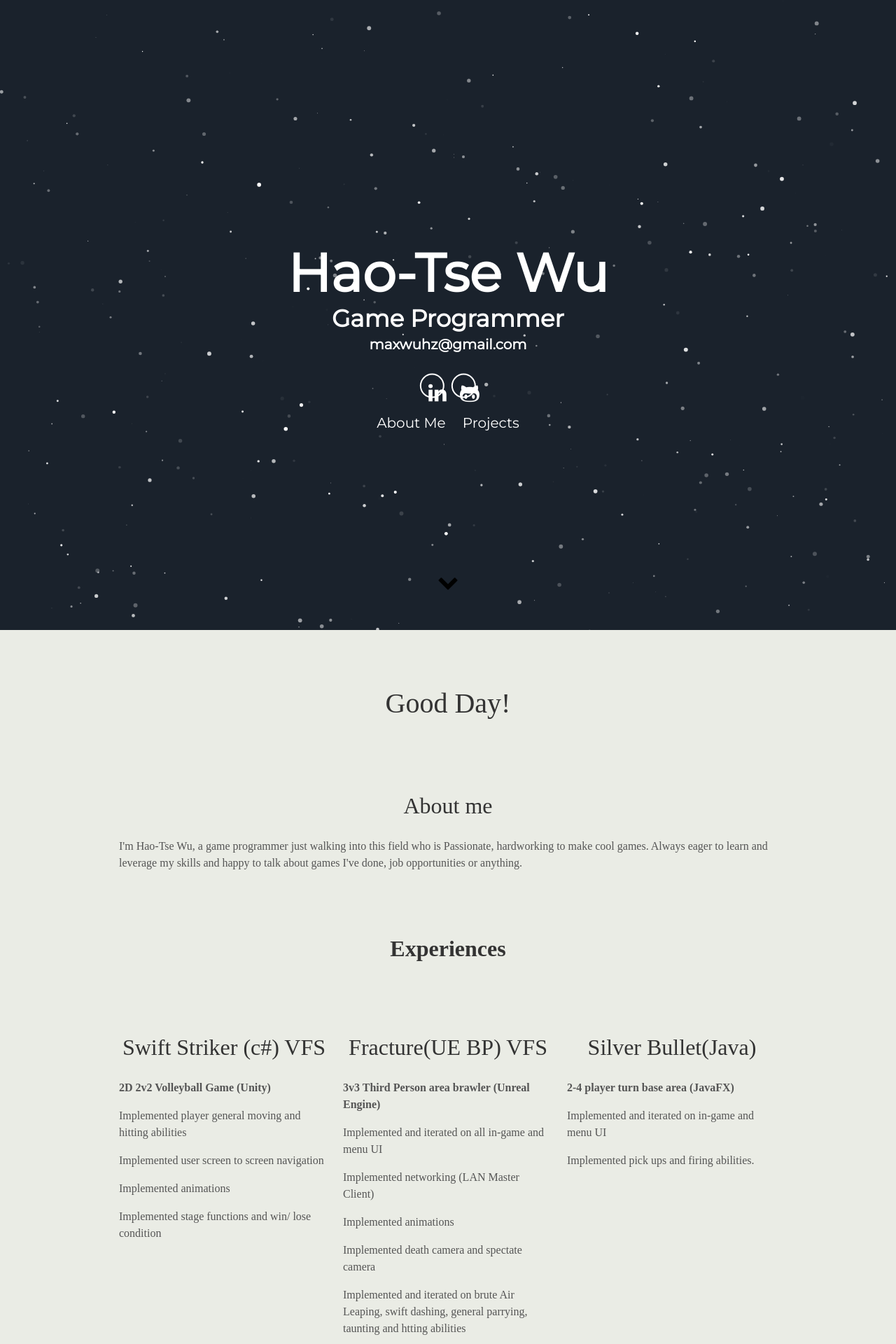
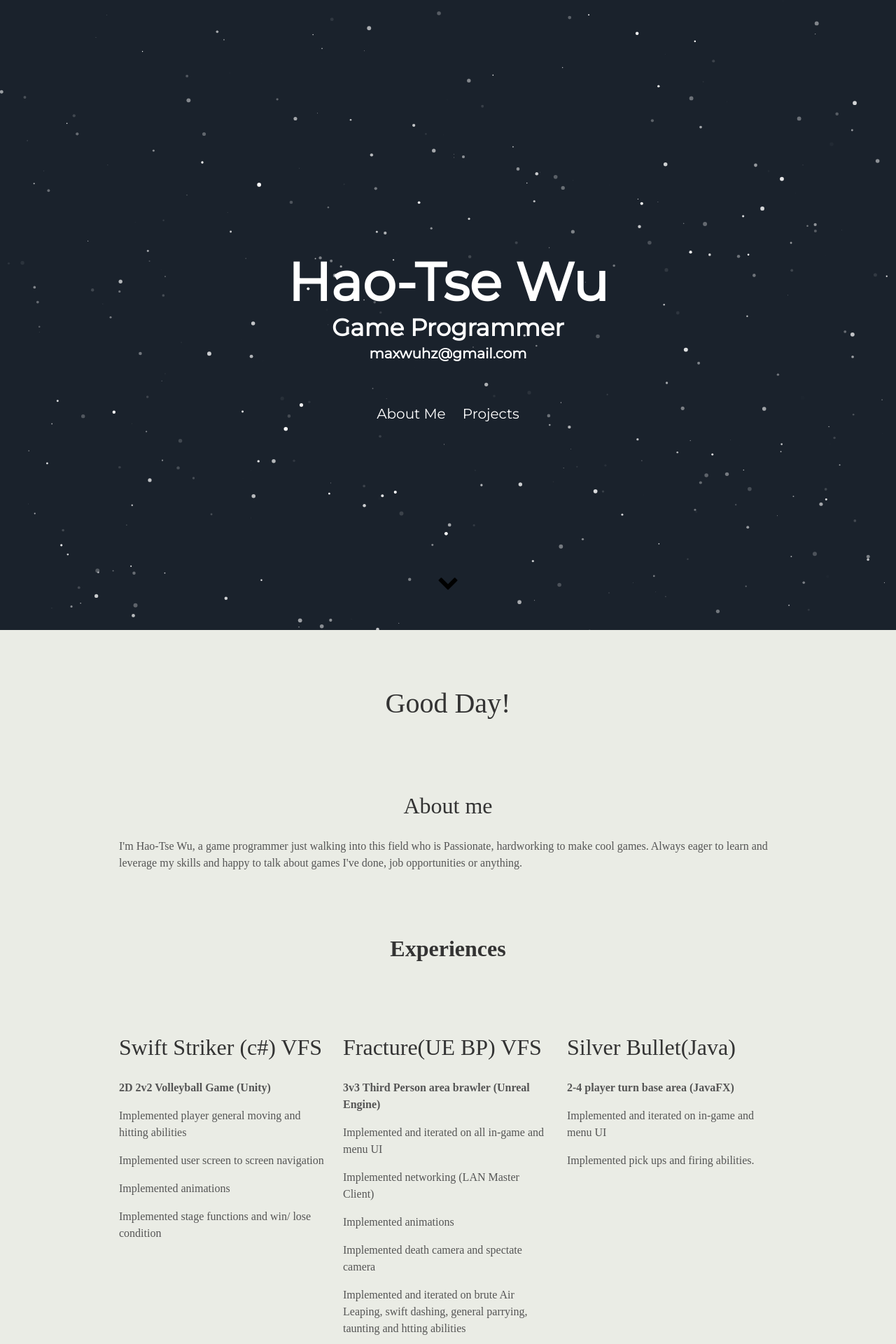
Before and after one commit to Maxroo/Maxroo.github.io, a Jekyll site: the page built from aboutMe.html, in a window 1280 px wide. Shown: the top 1920 px of the page at 70% size. Built offline with Jekyll 4.4.1, drawn with Linux system fonts in a browser that asks for light colours; some web fonts are replaced.

Commit message:
test new icon

```diff
--- a/_includes/aboutMe.html
+++ b/_includes/aboutMe.html
@@ -15,7 +15,7 @@
 </div>
 <div class="user">
   <div class="tech">
-    <h2>Swift Striker (c#) VFS </h2>
+    <h2 style="text-align: left">Swift Striker (c#) VFS </h2>
     <p class="content" style="font-weight: bold">2D 2v2 Volleyball Game (Unity)</p>
     <p class="content">Implemented player general moving and hitting abilities</p>
     <p class="content">Implemented user screen to screen navigation</p>
@@ -23,7 +23,7 @@
     <p class="content">Implemented stage functions and win/ lose condition</p>
   </div>
   <div class="tech">
-    <h2>Fracture(UE BP) VFS</h2>
+    <h2 style="text-align: left">Fracture(UE BP) VFS</h2>
     <p class="content" style="font-weight: bold">3v3 Third Person area brawler (Unreal Engine)</p>
     <p class="content">Implemented and iterated on all in-game and menu UI</p>
     <p class="content">Implemented networking (LAN Master Client)</p>
@@ -33,7 +33,7 @@
     <p class="content">Balanced game value.</p>
   </div>
   <div class="tech">
-    <h2>Silver Bullet(Java)</h2>
+    <h2 style="text-align: left">Silver Bullet(Java)</h2>
     <p class="content"style="font-weight: bold">2-4 player turn base area (JavaFX) </p>
     <p class="content">Implemented and iterated on in-game and menu UI</p>
     <p class="content">Implemented pick ups and firing abilities. </p>
@@ -41,18 +41,18 @@
 </div>
 <div class="user">
   <div class="tech">
-    <h2>Weekend Normal(c#) Globel Game Jam </h2>
+    <h2 style="text-align: left">Weekend Normal(c#) Globel Game Jam </h2>
     <p class="content"style="font-weight: bold">Visual Novel (Unity)</p>
     <p class="content">Implemented in-game and menu UI</p>
     <p class="content">Iterated stats and events systems.</p>
   </div>
   <div class="tech">
-    <h2>MicroGames(c#)</h2>
+    <h2 style="text-align: left">MicroGames(c#)</h2>
     <p class="content"style="font-weight: bold">Mobile game include 10 micro games(Unity)</p>
     <p class="content">Implemented 5 micro games’ gameplay each with 3 different levels.</p>
   </div>
   <div class="tech">
-    <h2>Pokemon(c#) Personal Project </h2>
+    <h2 style="text-align: left">Pokemon(c#) Personal Project </h2>
     <p class="content"style="font-weight: bold">Pokemon type of game which player uses programming language as pokemon (Unity)</p>
     <p class="content">Implemented pokemon battle, wild encouter, switching pokemon in battle, npc battle systems</p>
     <p class="content">Implemented general player moving and interactive with object abilities</p>
--- a/_includes/header.html
+++ b/_includes/header.html
@@ -7,8 +7,8 @@
 
       </h1>
       <div class="header-icons">
-        <a aria-label="My LinkedIn" target="_blank" href="https://www.linkedin.com/in/hao-tsewu/"><i class="icon fa fa-linkedin" aria-hidden="true"></i></a>
-        <a aria-label="My Github" target="_blank" href="https://github.com/maxroo"><i class="icon fa fa-github-alt" aria-hidden="true"></i></a>
+        <a aria-label="My LinkedIn" target="_blank" href="https://www.linkedin.com/in/hao-tsewu/"><i class="fab fa-linkedin"></i></a>
+        <a aria-label="My Github" target="_blank" href="https://github.com/maxroo"><i class="fab fa-github"></i></a>
 
       </div>
       <div class="header-links">
```
